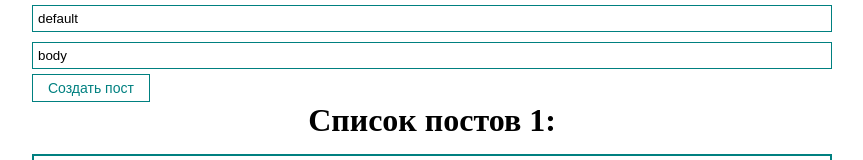
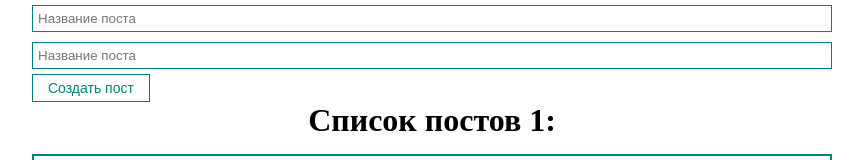
Before and after one commit to Lisstrange/learning_react, a React (Create React App) app: page / in a window 1280 px wide. Shown: the top 160 px of the page, without its empty margins (208-1071 px from the left). Built offline with nearby package versions, Linux system fonts and the light colour scheme.

Commit message:
add post form component

```diff
--- a/src/App.js
+++ b/src/App.js
@@ -6,6 +6,8 @@ import PostList from "./components/PostList";
 import MyButton from "./components/UI/button/MyButton";
 import MyInput from "./components/UI/input/MyInput";
 import { PROPERTY_TYPES } from "@babel/types";
+import PostForm from "./components/PostForm";
+
 
 function App() {
   const [posts, setPosts] = useState([
@@ -14,46 +16,15 @@ function App() {
     { id: 3, title: "JavaScript 3", body: "Description" },
   ]);
 
-  const [title, setTitle] = useState("default");
-  const [body, setBody] = useState("body");
 
+  const createPost = (newPost) => {
+    setPosts([...posts, newPost])
+  }
   // const bodyInputRef = useRef(); Не управляемая хуйня
-
-  const addNewPost = (e) => {
-    e.preventDefault();
-    const newPost = {
-      id: Date.now,
-      title,
-      body,
-    };
-    console.log(newPost);
-    setPosts([...posts, newPost]);
-    setTitle("");
-    setBody("");
-    // console.log(bodyInputRef.current.value);
-  };
 
   return (
     <div className="App">
-      <form>
-        {/*Управляемый компонент*/}
-        <MyInput
-          value={title}
-          onChange={(e) => setTitle(e.target.value)}
-          type="text"
-          placeholder="Название поста"
-        />
-        {/*НЕУправляемый компонент*/}
-        {/* <MyInput ref={bodyInputRef} type="text" placeholder="Описание поста" /> */}
-
-        <MyInput
-          value={body}
-          onChange={(e) => setBody(e.target.value)}
-          type="text"
-          placeholder="Название поста"
-        />
-        <MyButton onClick={addNewPost}>Создать пост</MyButton>
-      </form>
+      <PostForm create={createPost}/>
       <PostList posts={posts} title="Список постов 1" />
     </div>
   );
--- /dev/null
+++ b/src/components/PostForm.jsx
@@ -0,0 +1,42 @@
+import React, { useRef, useState } from "react";
+import MyInput from "./UI/input/MyInput";
+import MyButton from "./UI/button/MyButton";
+
+const PostForm = ({create}) => {
+    const [post, setPost] = useState({title: '', body: ''})
+
+
+    const addNewPost = (e) => {
+        e.preventDefault();
+        const newPost = {
+            ...post, id: Date.now()
+        }
+        create(newPost)
+        setPost({title: '', body: ''})
+        // console.log(bodyInputRef.current.value);
+    };
+
+
+    return (
+        <form>
+            {/*Управляемый компонент*/}
+            <MyInput
+                value={post.title}
+                onChange={(e) => setPost({...post, title: e.target.value})}
+                type="text"
+                placeholder="Название поста"
+            />
+
+            <MyInput
+                value={post.body}
+                onChange={(e) => setPost({...post, body: e.target.value})}
+                type="text"
+                placeholder="Название поста"
+            />
+            <MyButton onClick={addNewPost}>Создать пост</MyButton>
+        </form>
+    )
+}
+
+
+export default PostForm
```
